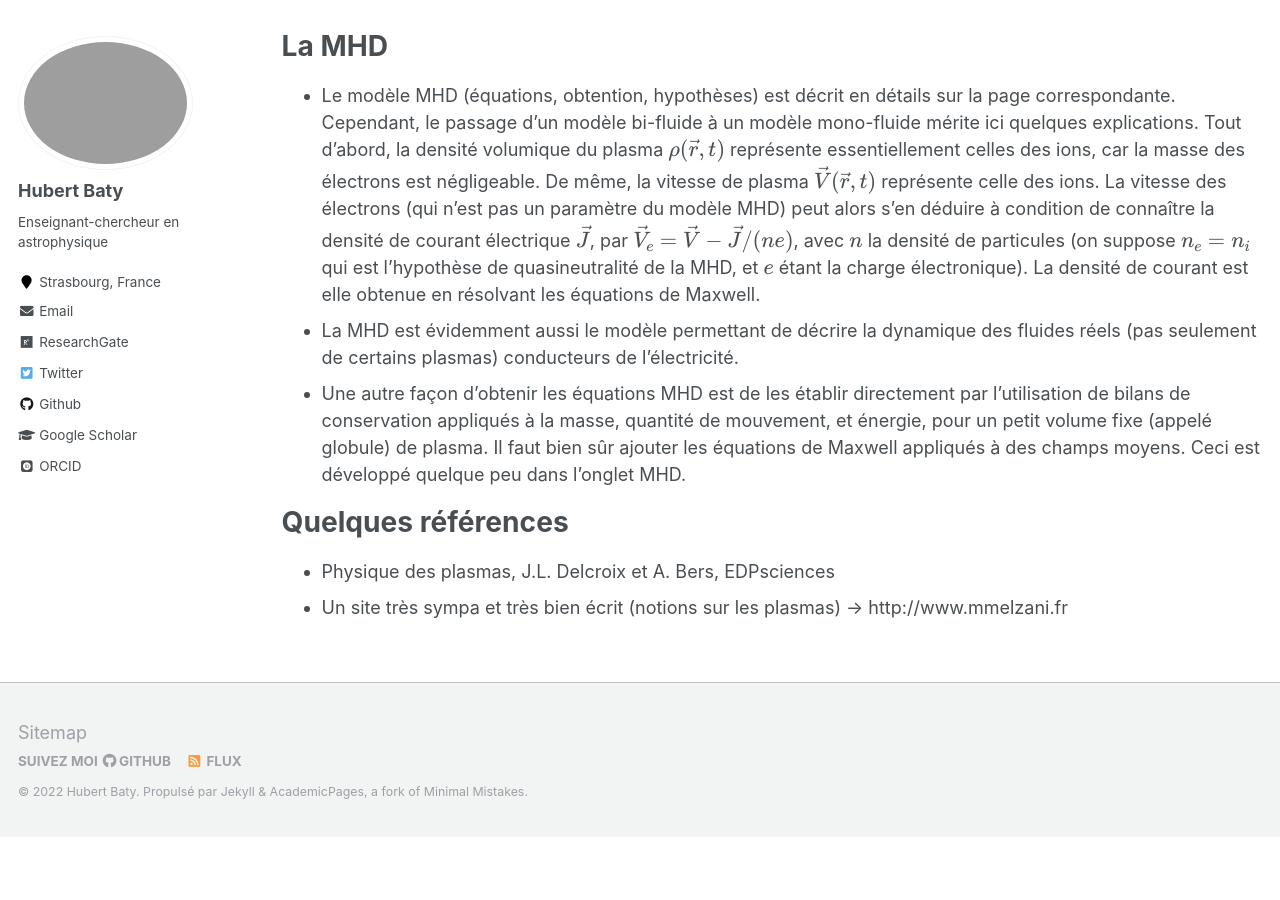
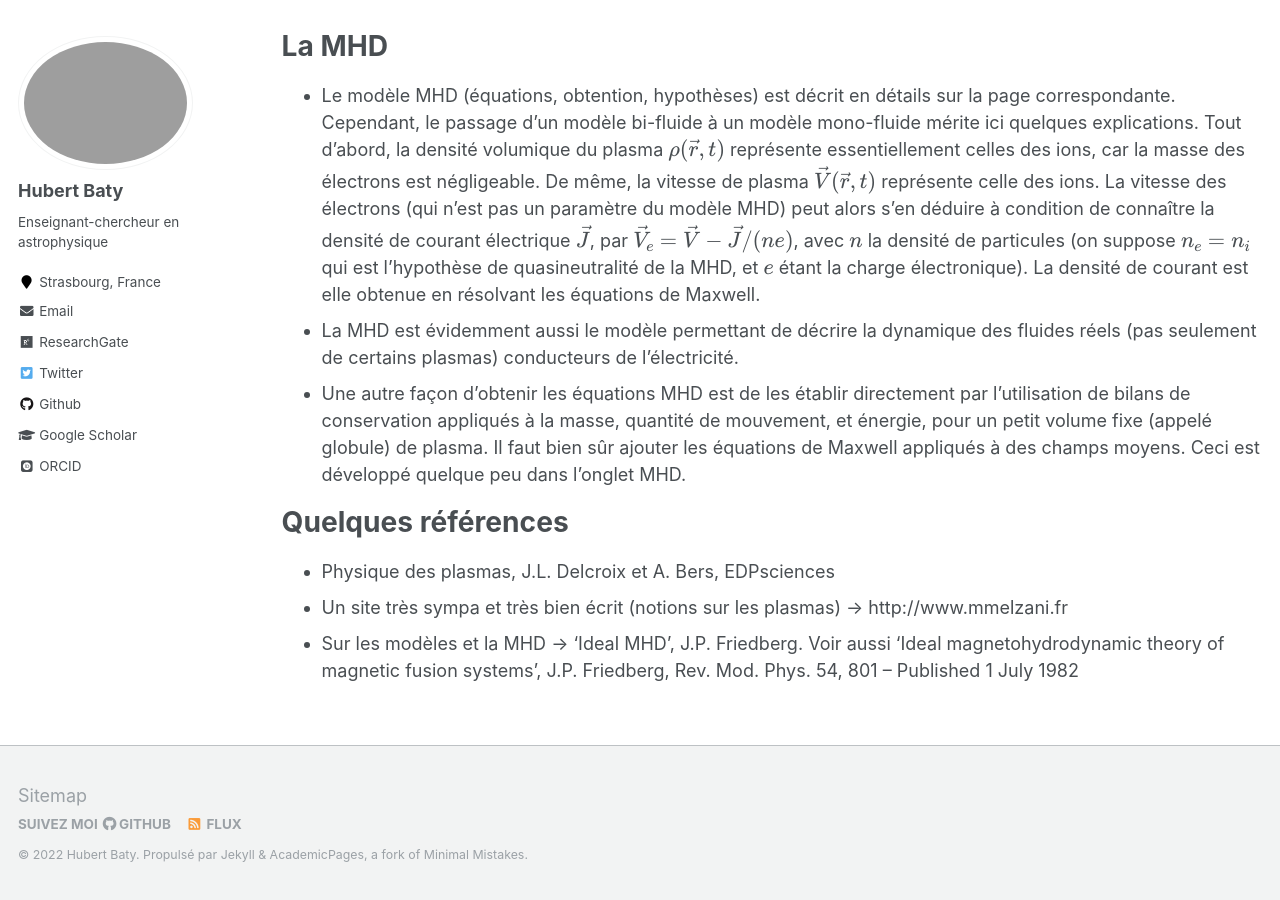
Before and after one commit to hubertbaty/hubertbaty.github.io, a Jekyll site: the page built from _pages/plasma.md, in a window 1280 px wide and 900 px high, scrolled down 5534 px. Built offline with Jekyll 4.4.1, drawn with Linux system fonts in a browser that asks for light colours; some web fonts are replaced; formulas are drawn with MathJax 3; before the commit the page ends 6371 px from its top, so only the background shows below that.

Commit message:
Update plasma.md

```diff
--- a/_pages/plasma.md
+++ b/_pages/plasma.md
@@ -78,3 +78,4 @@ La MHD
 ======
  * Physique des plasmas, J.L. Delcroix et A. Bers, EDPsciences
  * Un site très sympa et très bien écrit (notions sur les plasmas) -> http://www.mmelzani.fr
+ * Sur les modèles et la MHD -> 'Ideal MHD', J.P. Friedberg. Voir aussi 'Ideal magnetohydrodynamic theory of magnetic fusion systems', J.P. Friedberg, Rev. Mod. Phys. 54, 801 – Published 1 July 1982
```
